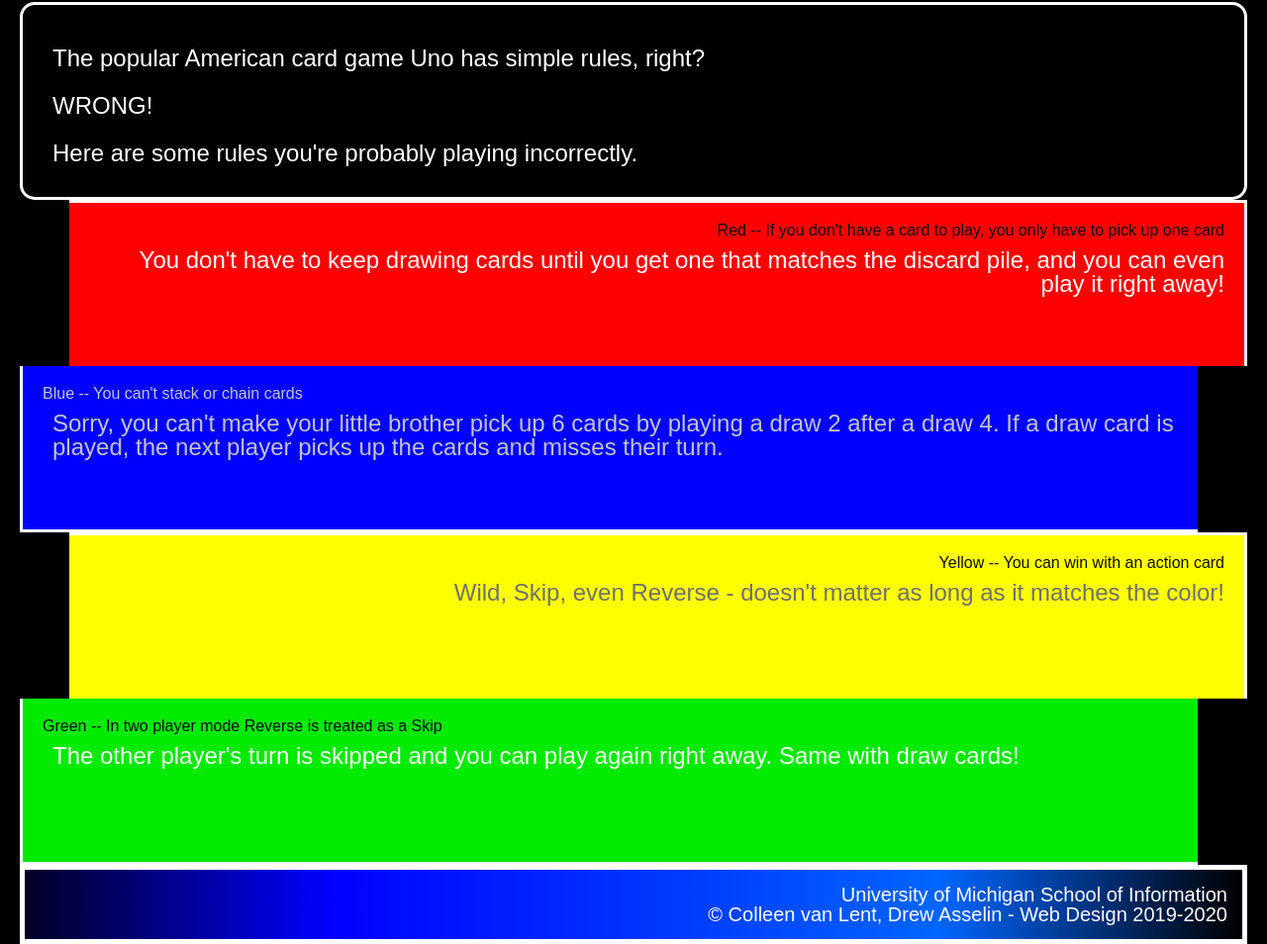
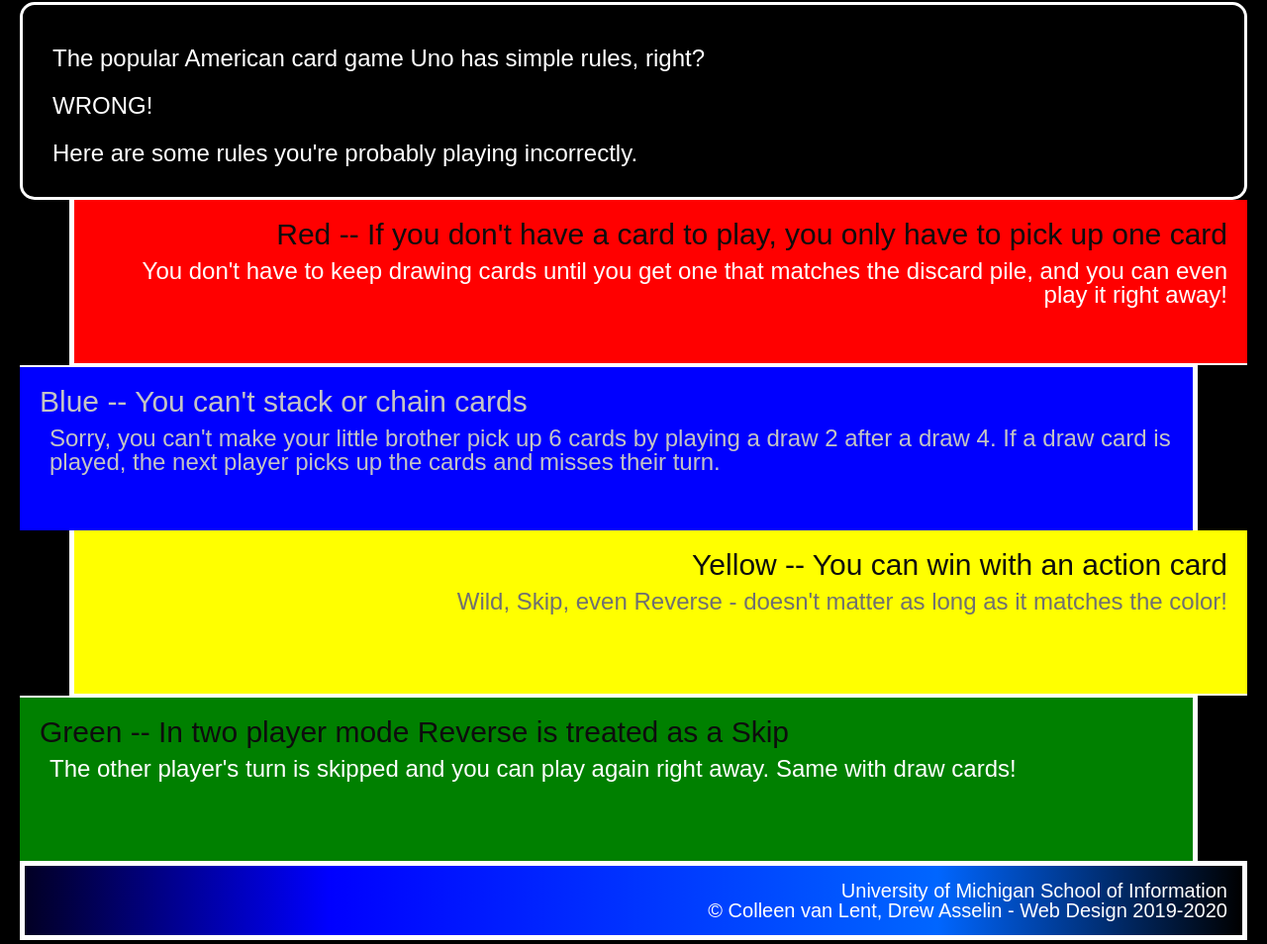
Before and after one commit to meerakmr/hw3-2022, a plain HTML site: page index.html in a window 1280 px wide. Shown: the part 312-1266 px from the top of the page at 99% size. Drawn offline with Linux system fonts and the light colour scheme.

Commit message:
Update style.css

```diff
--- a/css/style.css
+++ b/css/style.css
@@ -11,6 +11,7 @@ h1 {
     padding: 15px;
 }
 h2 {
+    font-size: 30px;
     color: #0D0D0D;
 }
 p {
@@ -35,42 +36,50 @@ div {
     margin-top: 15px;
     line-height: 2;
 }
-.red {
+div.red {
     background-color: #ff0000;
     text-align: right;
     margin-left: 50px;
-    border-bottom: 2px;
-    border-left: 5px;
+    border-top: 0px;
+    border-right: 0px;
+    border-left: 5px solid #ffffff;
+    border-bottom: 2px solid #ffffff;
 }
-.blue {
+div.blue {
     background-color: #0000ff;
     text-align: left;
     margin-right: 50px;
-    border-right: 5px;
-    border-top: 2px;
+    border-top: 2px solid #ffffff;
+    border-right: 5px solid #ffffff;
+    border-left: 0px;
+    border-bottom: 0px;
 }
-.blue h2 {
+div.blue h2 {
     color: #c4c4c4;
 }
-.blue p {
+div.blue p {
     color: #c4c4c4;
 }
-.yellow {
+div.yellow {
     background-color: #ffff00;
     text-align: right;
     margin-left: 50px;
-    border-bottom: 2px;
-    border-left: 5px;
+    border-top: 0px;
+    border-right: 0px;
+    border-left: 5px solid #ffffff;
+    border-bottom: 2px solid #ffffff;
 }
-.yellow p {
+div.yellow p {
     color: #707070;
 }
-.green {
-    background-color: #00eb00;
+div.green {
+    background-color: #008000;
     text-align: left;
     margin-right: 50px;
-    border-right: 5px;
-    border-top: 2px;
+    border-top: 2px solid #ffffff;
+    border-right: 5px solid #ffffff;
+    border-left: 0px;
+    border-bottom: 0px;
 }
 footer {
     background: rgb(2,0,36);
```
